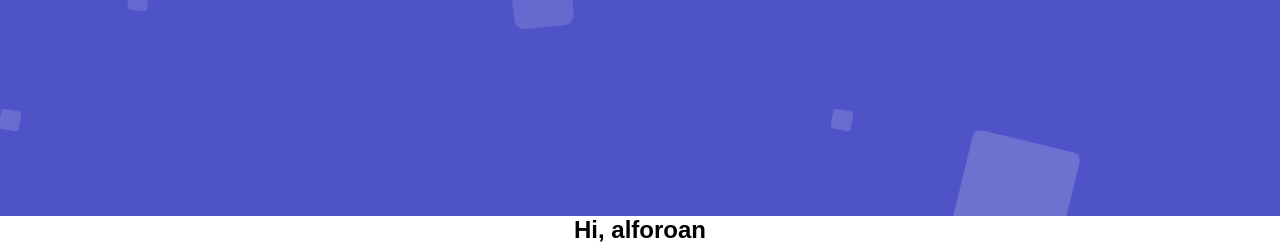
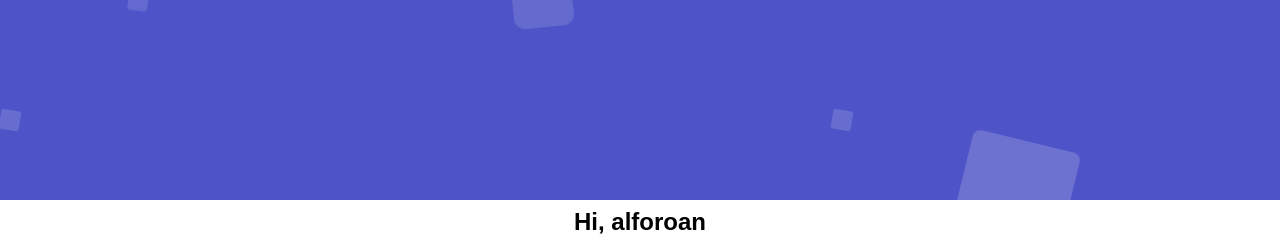
Before and after one commit to Alforoan/miniGame, a Django app: page /recall_it/ in a window 1280 px wide. Shown: the part 556-800 px from the top of the page. Run offline with Django 5.2, Linux system fonts and the light colour scheme; a user stored in the database is signed in; data that the repository does not hold is empty.

```diff
--- a/recall_it/static/css/style.css
+++ b/recall_it/static/css/style.css
@@ -15,6 +15,8 @@ body {
   height: 100vh;
   font-family: "Super Legend Boy", Arial, sans-serif;
 }
+
+
 
 article {
   display: flex;
@@ -789,3 +791,8 @@ path:nth-child(6) {
 }
 
 }
+
+.welcome-msg{
+  margin-top: .5rem !important;
+  margin-bottom: .5rem !important;
+}
--- a/recall_it/templates/recall_it/recall_it.html
+++ b/recall_it/templates/recall_it/recall_it.html
@@ -186,7 +186,11 @@
       </article>
       <button class="start-btn">Start</button>
     </div> -->
-    <h2>Hi, {{ user.username }}</h2>
+    {% if user.is_authenticated %}
+    <h2 class='welcome-msg'>Hi, {{ user.username }}</h2>
+    {% else %}
+    <h2 class='welcome-msg'>Hi, please sign up to save your scores</h2>
+    {% endif %}
     <script src="{% static 'js/app.js' %}"></script>
   </body>
 </html>
```
Also changed, not shown: db.sqlite3.
